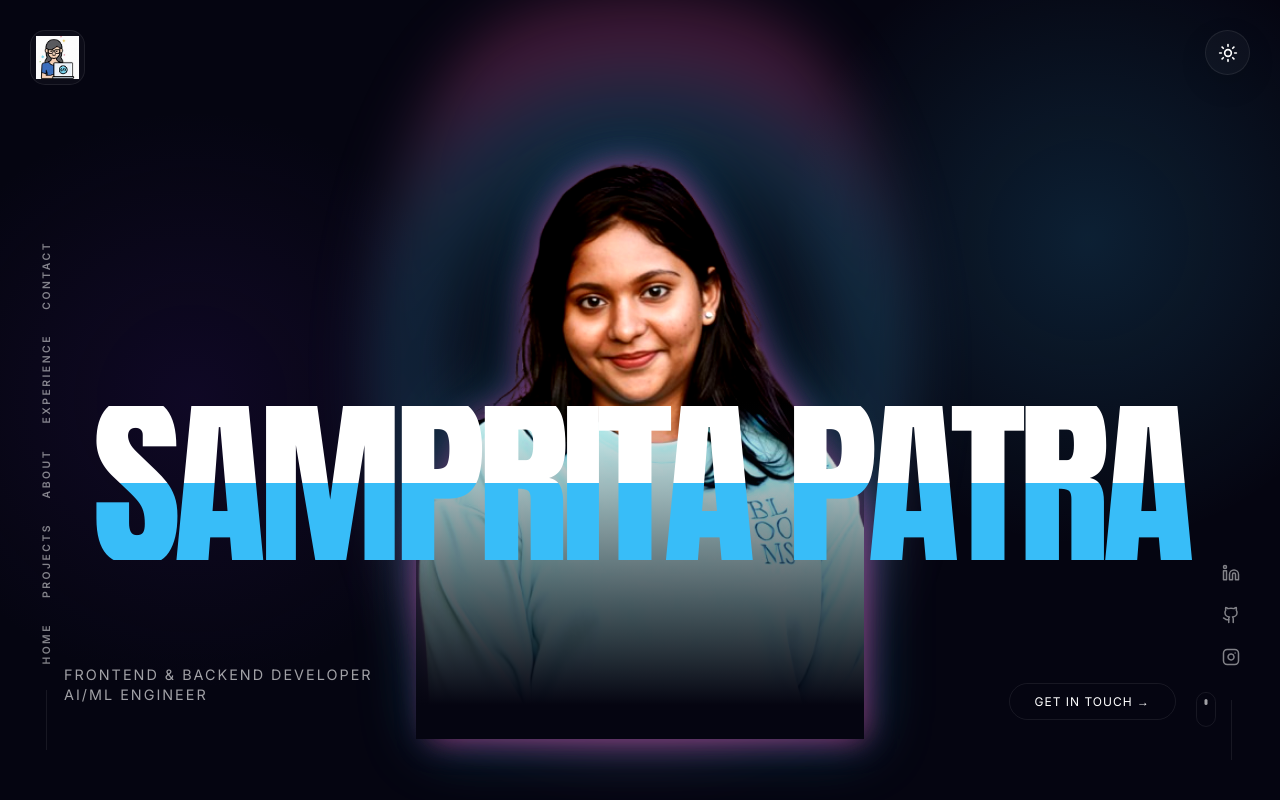
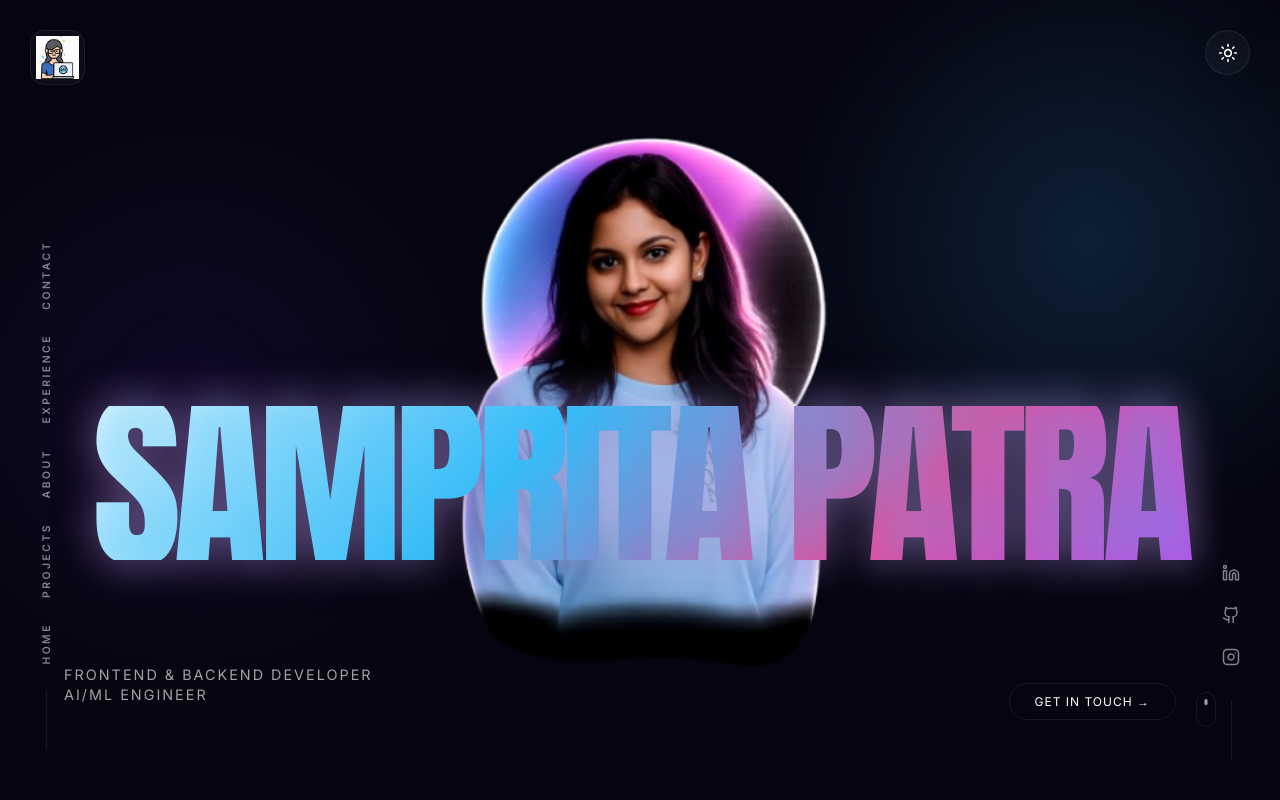
Before and after one commit to samprita123/MY-Portfolio, a React (Vite) app in the folder client/: page / in a window 1280 px wide. Shown: the top 800 px of the page. Built offline with nearby package versions, Linux system fonts and the light colour scheme.

Commit message:
Update portfolio UI

```diff
--- a/client/src/components/Hero.jsx
+++ b/client/src/components/Hero.jsx
@@ -1,7 +1,6 @@
 import React from 'react';
 import { motion, useScroll, useTransform } from 'framer-motion';
-import samprita from '../assets/samprita.png';
-import mypic from '../assets/my_pic.png';
+import mypic from '../assets/my_ai_pic.jpeg';
 
 import { useMobile } from '../hooks/useMobile';
 
@@ -31,7 +30,7 @@ const Hero = () => {
                     style={{
                         y: imageY,
                         position: 'relative',
-                        width: isMobile ? '80%' : 'clamp(300px, 35vw, 550px)',
+                        width: isMobile ? '90%' : 'clamp(400px, 40vw, 700px)',
                         height: 'auto',
                         zIndex: 1, // Behind the text
                         display: 'flex',
@@ -39,32 +38,8 @@ const Hero = () => {
                     }}
                     initial={{ scale: 0.9, opacity: 0 }}
                     animate={{ scale: 1, opacity: 1 }}
-                    transition={{ duration: 1, ease: [0.16, 1, 0.3, 1] }}
+                    transition={{ duration: 1.2, ease: [0.16, 1, 0.3, 1] }}
                 >
-                    {/* Studio Soft Glowing Halo */}
-                    <div style={{
-                        position: 'absolute',
-                        top: '45%',
-                        left: '50%',
-                        transform: 'translate(-50%, -50%)',
-                        width: '120%', // Slightly larger for "Halo" feel
-                        height: '120%',
-                        borderRadius: '50%',
-                        // Ethereal gradient: Transparent center -> Neon Glow -> Transparent edge
-                        background: 'radial-gradient(circle at center, transparent 30%, rgba(56,189,248,0.2) 50%, rgba(236,72,153,0.3) 70%, transparent 80%)',
-                        zIndex: -1,
-                        filter: 'blur(30px)', // Soft, airy blur
-                    }}>
-                        {/* Inner bright rim for definition */}
-                        <div style={{
-                            position: 'absolute',
-                            inset: '15%',
-                            borderRadius: '50%',
-                            border: '2px solid rgba(255,255,255,0.3)',
-                            filter: 'blur(5px)'
-                        }}></div>
-                    </div>
-
                     <img
                         src={mypic}
                         alt="Samprita Patra"
@@ -72,22 +47,13 @@ const Hero = () => {
                             width: '100%',
                             height: 'auto',
                             objectFit: 'contain',
-                            // Studio Glow: Pink/Blue outline + HD Contrast
-                            filter: 'drop-shadow(0 0 15px rgba(236,72,153,0.5)) drop-shadow(0 0 30px rgba(56,189,248,0.3)) contrast(1.1) brightness(1.1) saturate(1.1)',
                             position: 'relative',
                             zIndex: 2,
+                            // Slight boost to match the vibrancy of the rest of the site if needed,
+                            // but the image is already styled.
+                            filter: 'contrast(1.05) saturate(1.1)',
                         }}
                     />
-                    {/* Clean Professional Fade */}
-                    <div style={{
-                        position: 'absolute',
-                        bottom: 0,
-                        left: 0,
-                        right: 0,
-                        height: '50%', // Taller fade for smoothness
-                        background: 'linear-gradient(to top, var(--bg-dark) 10%, rgba(10,14,23,0.8) 30%, transparent 100%)',
-                        zIndex: 3
-                    }}></div>
                 </motion.div>
 
                 {/* Main Name Text - Foreground layer (Overlapping image) */}
@@ -110,12 +76,15 @@ const Hero = () => {
                         gap: isMobile ? '0' : '0.2em',
                         lineHeight: '0.8',
                         textTransform: 'uppercase',
-                        background: 'linear-gradient(to bottom, var(--text-primary) 50%, var(--accent) 50%)',
+                        background: 'linear-gradient(135deg, #ffffff 0%, #38bdf8 40%, #ec4899 70%, #a855f7 100%)',
                         WebkitBackgroundClip: 'text',
                         WebkitTextFillColor: 'transparent',
+                        backgroundClip: 'text',
                         letterSpacing: '-0.04em',
                         fontFamily: 'Anton',
-                        fontWeight: 'normal'
+                        fontWeight: 'normal',
+                        textShadow: '0 0 40px rgba(56, 189, 248, 0.3)',
+                        filter: 'drop-shadow(0 0 20px rgba(236, 72, 153, 0.4))'
                     }}>
                         <span>SAMPRITA</span>
                         <span>PATRA</span>
```
Also changed, not shown: client/src/assets/hero_banner.png (added), client/src/assets/my_ai_pic.jpeg (added).
